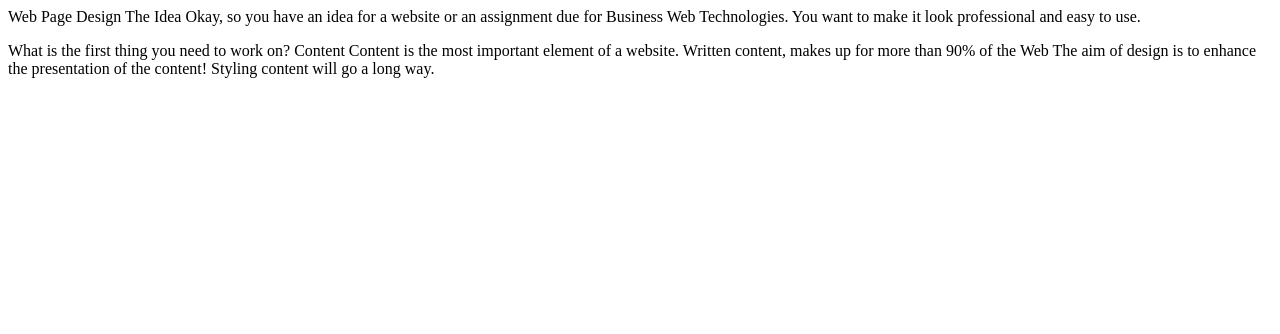
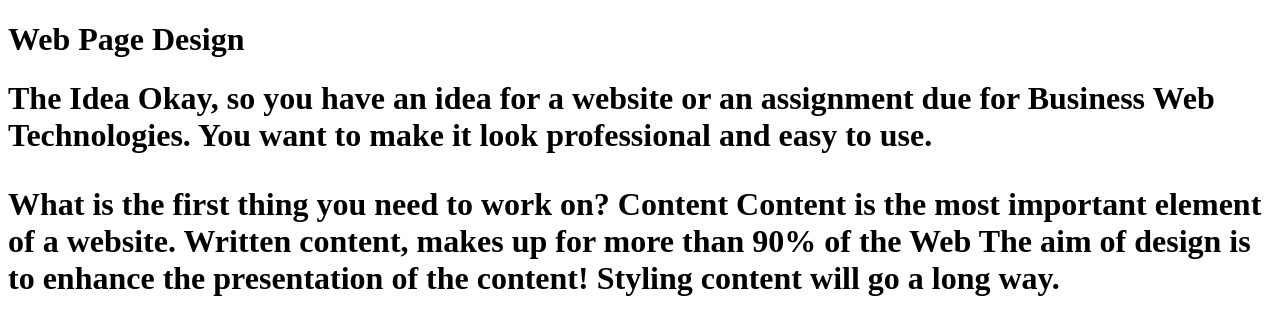
Before and after one commit to Joceeeee/Webpage-1, a plain HTML site: page Index.html in a window 1280 px wide. Drawn offline with Linux system fonts and the light colour scheme.

Commit message:
add heading tag

```diff
--- a/Index.html
+++ b/Index.html
@@ -7,7 +7,7 @@
 </head>
 
 <body>
-    Web Page Design
+    <h1>Web Page Design<h1>
 
     The Idea
     Okay, so you have an idea for a website or an assignment due for Business Web Technologies.
```
